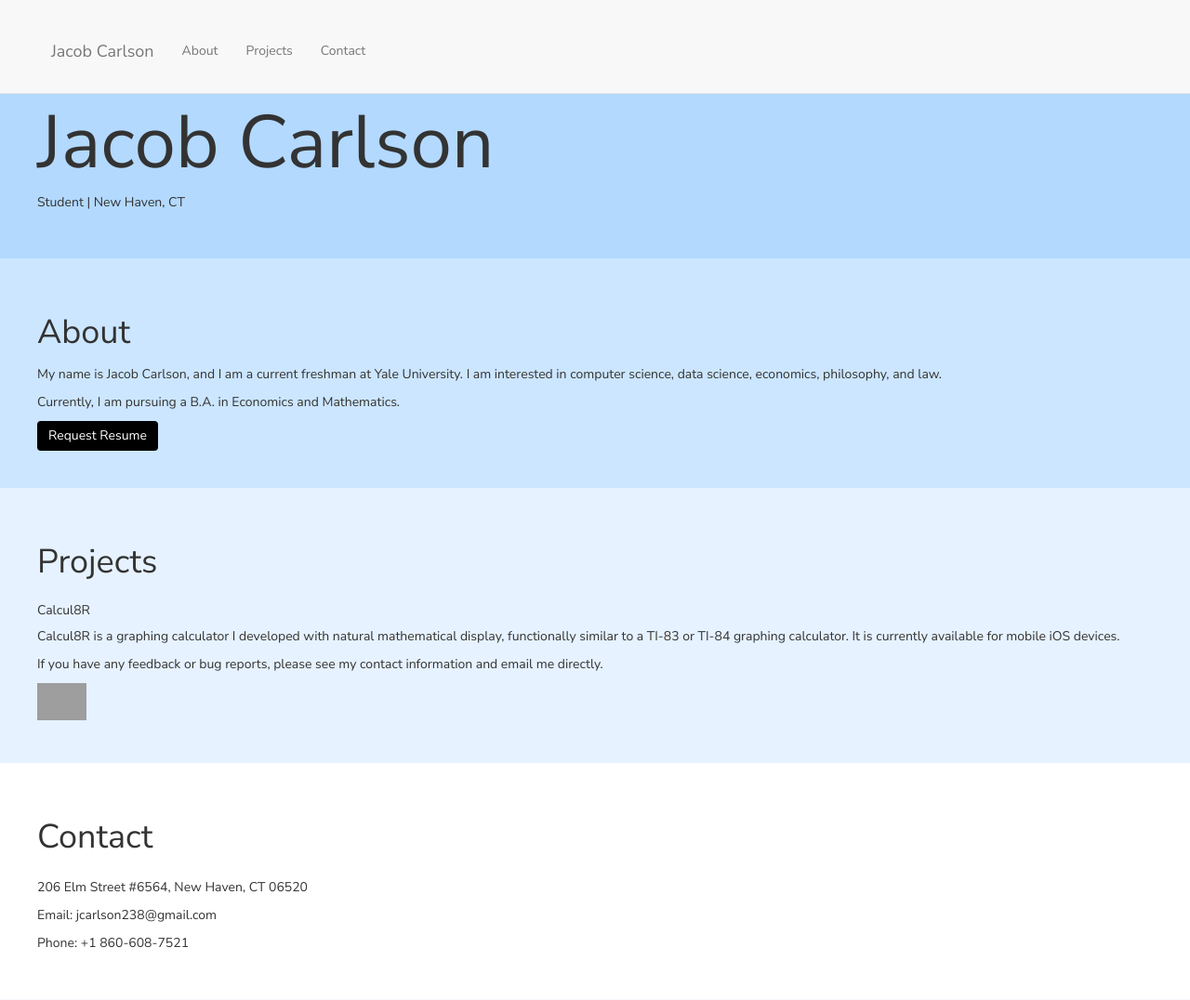
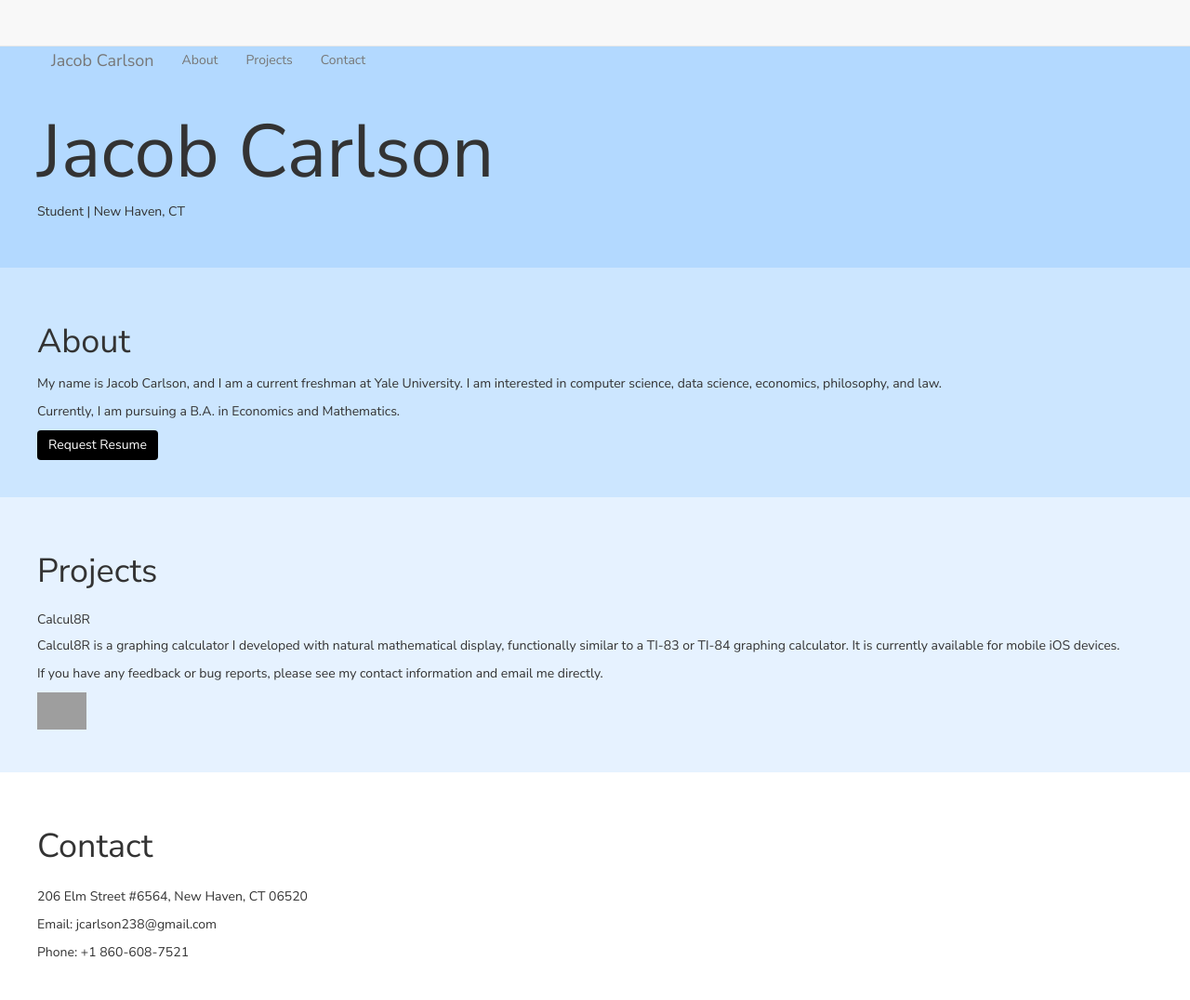
Before and after one commit to jscarlson/jscarlson.github.io, a PHP site: page / in a window 1280 px wide. Shown: the top 1076 px of the page at 93% size. Run offline with PHP 8.4, Linux system fonts and the light colour scheme; grey boxes are pictures that could not be loaded.

Commit message:
Update style.css

```diff
--- a/style.css
+++ b/style.css
@@ -1,16 +1,10 @@
 body {
     font-family: 'Nunito Sans', sans-serif;
-    padding-top: 20px;
-}
-
-.navbar-nav > li > a, .navbar-brand {
-    padding-top: 5px !important;
-    padding-bottom: 0px !important;
-    height: 20px;
+    padding-top: 30px;
 }
 
 .navbar {
-    min-height: 20px !important;
+    height: 30px;
 }
 
 .navbar a {
```
